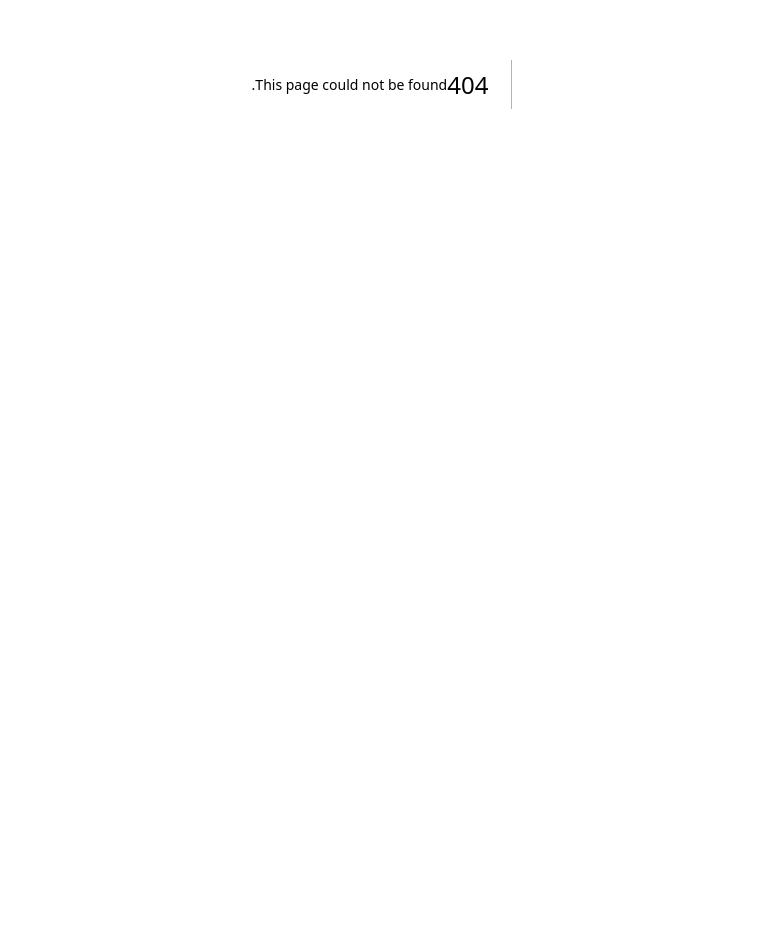
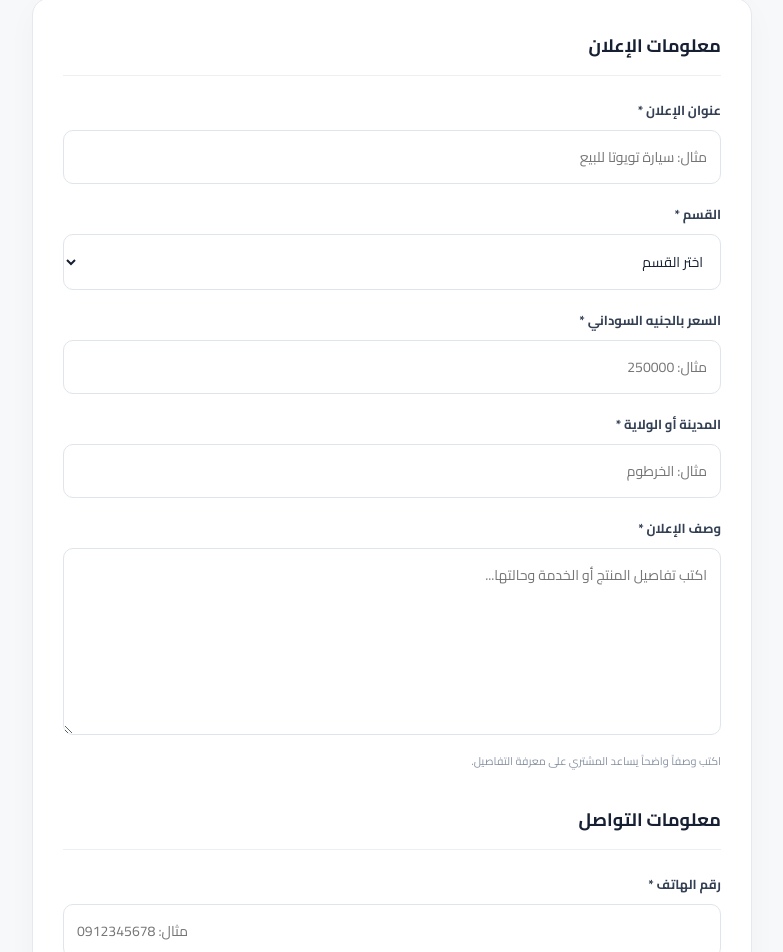
Before and after one commit to Ibrahimizzeldin/souq-sudan-app, a Next.js app: page /post in a window 1280 px wide. Before the commit this address had no page. Shown: the part 316-1268 px from the top of the page, without its empty margins (248-1031 px from the left). Before the commit the page ends 800 px from the top, so only its background shows below. Built offline with nearby package versions, Linux system fonts and the light colour scheme.

Commit message:
Create PostPage component for ad submission

```diff
--- /dev/null
+++ b/src/app/post/page.tsx
@@ -0,0 +1,318 @@
+
+"use client";
+
+import { useState } from "react";
+
+export default function PostPage() {
+  const [title, setTitle] = useState("");
+  const [category, setCategory] = useState("");
+  const [price, setPrice] = useState("");
+  const [city, setCity] = useState("");
+  const [phone, setPhone] = useState("");
+  const [description, setDescription] = useState("");
+
+  function handleSubmit(event: React.FormEvent<HTMLFormElement>) {
+    event.preventDefault();
+
+    alert("واجهة نشر الإعلان جاهزة. سيتم تفعيل النشر بعد ربط قاعدة البيانات.");
+  }
+
+  return (
+    <main className="post-page">
+      <header className="post-header">
+        <a href="/" className="post-logo">
+          <span>س</span>
+          سوق السودان
+        </a>
+        <a href="/" className="home-link">الرئيسية</a>
+      </header>
+
+      <section className="post-container">
+        <div className="post-heading">
+          <span className="post-heading-icon">📢</span>
+          <h1>أضف إعلانك</h1>
+          <p>اعرض منتجك أو خدمتك أمام المشترين في جميع أنحاء السودان.</p>
+        </div>
+
+        <form className="post-form" onSubmit={handleSubmit}>
+          <div className="form-section">
+            <h2>معلومات الإعلان</h2>
+
+            <label htmlFor="title">عنوان الإعلان *</label>
+            <input
+              id="title"
+              value={title}
+              onChange={(e) => setTitle(e.target.value)}
+              placeholder="مثال: سيارة تويوتا للبيع"
+              required
+              maxLength={100}
+            />
+
+            <label htmlFor="category">القسم *</label>
+            <select
+              id="category"
+              value={category}
+              onChange={(e) => setCategory(e.target.value)}
+              required
+            >
+              <option value="">اختر القسم</option>
+              <option>سيارات ومركبات</option>
+              <option>عقارات</option>
+              <option>هواتف وإلكترونيات</option>
+              <option>حيوانات وطيور</option>
+              <option>أثاث ومنزل</option>
+              <option>وظائف وخدمات</option>
+              <option>ملابس وأزياء</option>
+              <option>أخرى</option>
+            </select>
+
+            <label htmlFor="price">السعر بالجنيه السوداني *</label>
+            <input
+              id="price"
+              type="number"
+              min="0"
+              value={price}
+              onChange={(e) => setPrice(e.target.value)}
+              placeholder="مثال: 250000"
+              required
+            />
+
+            <label htmlFor="city">المدينة أو الولاية *</label>
+            <input
+              id="city"
+              value={city}
+              onChange={(e) => setCity(e.target.value)}
+              placeholder="مثال: الخرطوم"
+              required
+            />
+
+            <label htmlFor="description">وصف الإعلان *</label>
+            <textarea
+              id="description"
+              value={description}
+              onChange={(e) => setDescription(e.target.value)}
+              placeholder="اكتب تفاصيل المنتج أو الخدمة وحالتها..."
+              rows={6}
+              maxLength={2000}
+              required
+            />
+            <small className="field-hint">
+              اكتب وصفاً واضحاً يساعد المشتري على معرفة التفاصيل.
+            </small>
+          </div>
+
+          <div className="form-section">
+            <h2>معلومات التواصل</h2>
+
+            <label htmlFor="phone">رقم الهاتف *</label>
+            <input
+              id="phone"
+              type="tel"
+              value={phone}
+              onChange={(e) => setPhone(e.target.value)}
+              placeholder="مثال: 0912345678"
+              required
+            />
+          </div>
+
+          <div className="post-notice">
+            <span>ℹ️</span>
+            <p>
+              يمكنك إضافة صور للإعلان في المرحلة التالية.
+              لن يتم نشر الإعلان فعلياً حتى نكمل ربط قاعدة البيانات.
+            </p>
+          </div>
+
+          <button type="submit" className="publish-submit">
+            نشر الإعلان
+          </button>
+
+          <a href="/" className="cancel-link">إلغاء والعودة للرئيسية</a>
+        </form>
+      </section>
+
+      <style jsx>{`
+        .post-page {
+          min-height: 100vh;
+          background: #f7f8fa;
+          color: #172033;
+        }
+
+        .post-header {
+          min-height: 75px;
+          padding: 15px 4%;
+          display: flex;
+          align-items: center;
+          justify-content: space-between;
+          background: white;
+          border-bottom: 1px solid #e5e9ef;
+        }
+
+        .post-logo {
+          display: flex;
+          align-items: center;
+          gap: 10px;
+          font-size: 21px;
+          font-weight: 800;
+        }
+
+        .post-logo span {
+          width: 40px;
+          height: 40px;
+          display: grid;
+          place-items: center;
+          border-radius: 12px;
+          color: white;
+          background: #087f5b;
+        }
+
+        .home-link {
+          color: #087f5b;
+          font-size: 14px;
+          font-weight: 700;
+        }
+
+        .post-container {
+          width: min(720px, 92%);
+          margin: 40px auto 70px;
+        }
+
+        .post-heading {
+          text-align: center;
+          margin-bottom: 30px;
+        }
+
+        .post-heading-icon {
+          font-size: 42px;
+        }
+
+        .post-heading h1 {
+          margin: 10px 0 5px;
+          font-size: 27px;
+        }
+
+        .post-heading p {
+          margin: 0;
+          color: #778196;
+          font-size: 13px;
+          line-height: 1.9;
+        }
+
+        .post-form {
+          padding: 30px;
+          background: white;
+          border: 1px solid #e5e9ef;
+          border-radius: 17px;
+          box-shadow: 0 10px 30px rgba(0,0,0,.03);
+        }
+
+        .form-section h2 {
+          margin: 0 0 22px;
+          padding-bottom: 13px;
+          border-bottom: 1px solid #edf0f3;
+          font-size: 18px;
+        }
+
+        label {
+          display: block;
+          margin: 18px 0 8px;
+          color: #344054;
+          font-size: 13px;
+          font-weight: 700;
+        }
+
+        input,
+        select,
+        textarea {
+          width: 100%;
+          padding: 13px;
+          border: 1px solid #dfe5eb;
+          border-radius: 10px;
+          outline: none;
+          background: white;
+          color: #172033;
+          font-size: 14px;
+        }
+
+        input:focus,
+        select:focus,
+        textarea:focus {
+          border-color: #087f5b;
+          box-shadow: 0 0 0 3px rgba(8,127,91,.08);
+        }
+
+        textarea {
+          resize: vertical;
+          line-height: 1.9;
+        }
+
+        .field-hint {
+          display: block;
+          margin-top: 7px;
+          color: #8993a4;
+          font-size: 11px;
+        }
+
+        .form-section + .form-section {
+          margin-top: 32px;
+        }
+
+        .post-notice {
+          display: flex;
+          gap: 12px;
+          align-items: flex-start;
+          margin-top: 28px;
+          padding: 15px;
+          border-radius: 10px;
+          background: #eff7f3;
+          color: #356b55;
+        }
+
+        .post-notice p {
+          margin: 0;
+          font-size: 12px;
+          line-height: 1.9;
+        }
+
+        .publish-submit {
+          width: 100%;
+          margin-top: 22px;
+          padding: 14px;
+          border: 0;
+          border-radius: 10px;
+          color: white;
+          background: #087f5b;
+          font-size: 15px;
+          font-weight: 800;
+          cursor: pointer;
+        }
+
+        .publish-submit:hover {
+          background: #066548;
+        }
+
+        .cancel-link {
+          display: block;
+          margin-top: 18px;
+          text-align: center;
+          color: #778196;
+          font-size: 13px;
+        }
+
+        @media (max-width: 550px) {
+          .post-container {
+            margin-top: 25px;
+          }
+
+          .post-form {
+            padding: 20px 16px;
+          }
+
+          .post-heading h1 {
+            font-size: 23px;
+          }
+        }
+      `}</style>
+    </main>
+  );
+              }
```
